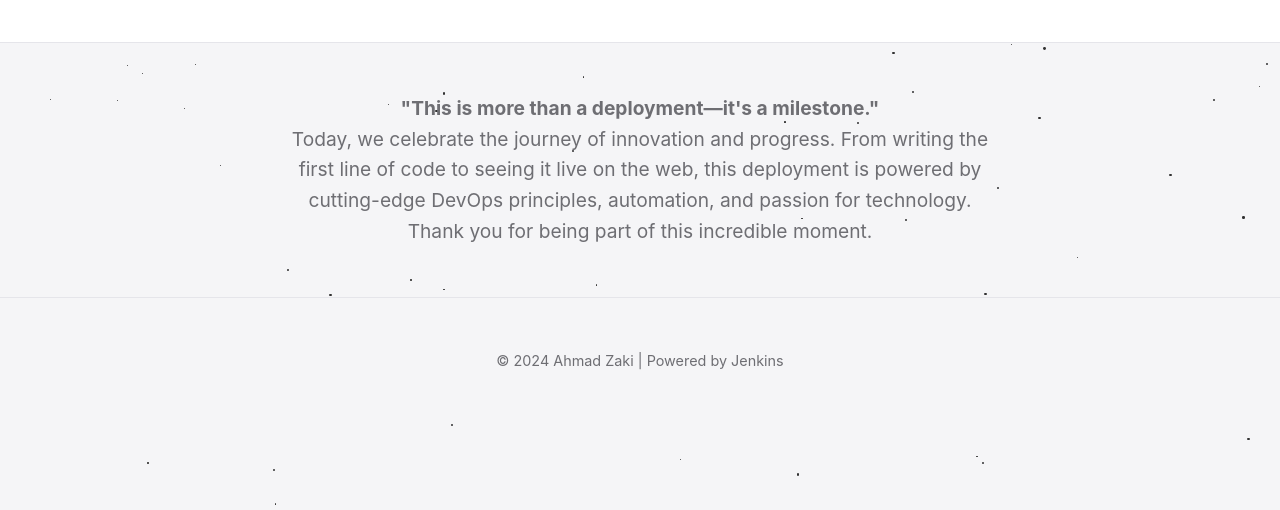
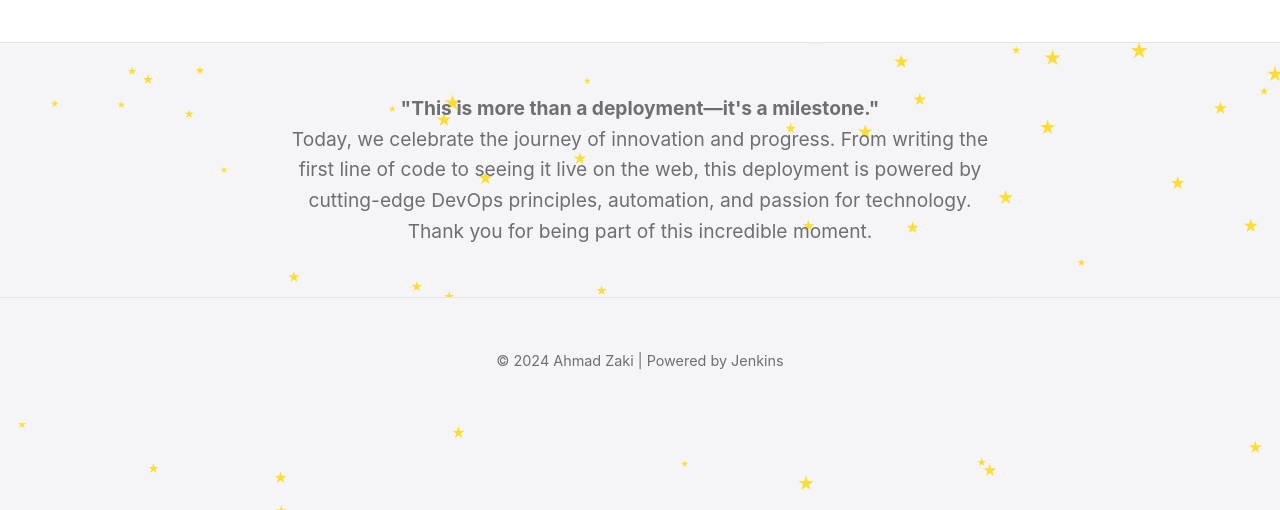
Before and after one commit to ahmadzakibeef/TalhaGitRepo, a plain HTML site: page index.html in a window 1280 px wide. Shown: the part 290-800 px from the top of the page. Drawn offline with Linux system fonts and the light colour scheme.

```diff
--- a/index.html
+++ b/index.html
@@ -13,7 +13,6 @@
             background-color: #f5f5f7; /* Light gray background */
             color: #1d1d1f; /* Dark text color for contrast */
             text-align: center;
-            overflow: hidden; /* Ensure stars fit within the viewport */
         }
 
         /* Star container */
@@ -29,10 +28,8 @@
 
         .star {
             position: absolute;
-            width: 2px;
-            height: 2px;
-            background-color: black; /* Black color for better visibility */
-            border-radius: 50%;
+            font-size: 12px; /* Size of the star */
+            color: gold; /* Golden color for stars */
             opacity: 0.8;
         }
 
@@ -59,6 +56,7 @@
         /* Content section styles */
         .content {
             padding: 50px 20px;
+            position: relative;
         }
 
         .content p {
@@ -113,16 +111,17 @@
         for (let i = 0; i < numStars; i++) {
             const star = document.createElement('div');
             star.classList.add('star');
+            star.innerHTML = '★'; // Star icon
 
             // Randomize star position
             star.style.top = `${Math.random() * 100}%`;
             star.style.left = `${Math.random() * 100}%`;
 
             // Randomize star size
-            const size = Math.random() * 2 + 1; // Size between 1px and 3px
-            star.style.width = `${size}px`;
-            star.style.height = `${size}px`;
+            const size = Math.random() * 12 + 8; // Size between 8px and 20px
+            star.style.fontSize = `${size}px`;
 
+            // Add star to the container
             starContainer.appendChild(star);
         }
     </script>
```
